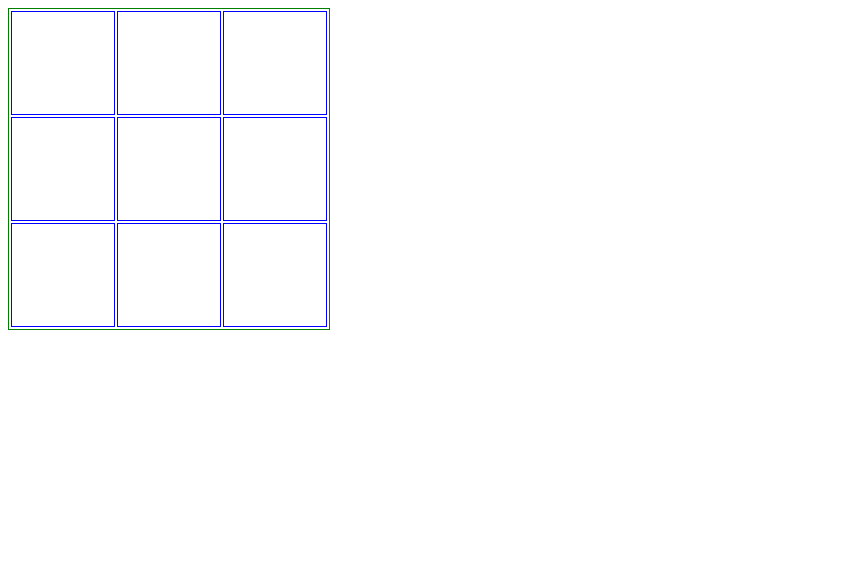
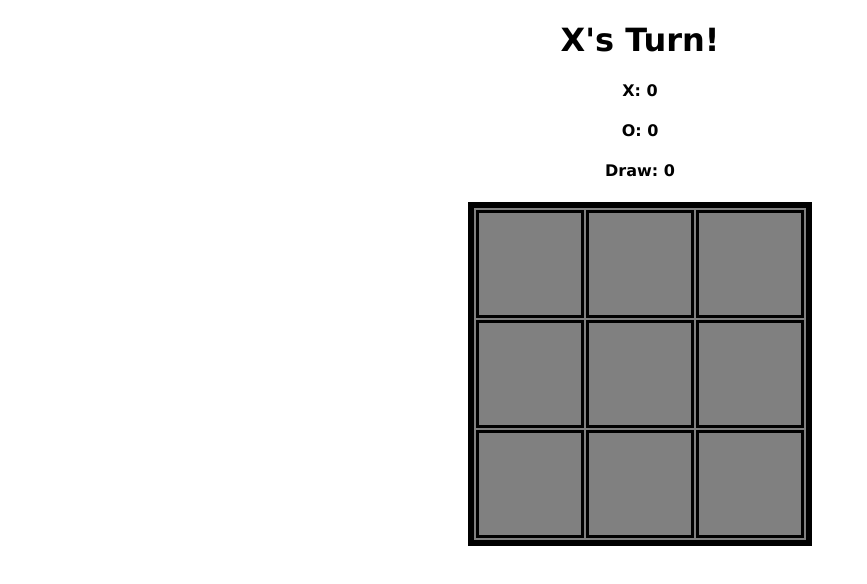
Before and after one commit to jragard/ticTacToeGame, a plain HTML site: page index.html in a window 1280 px wide. Shown: the whole page, without its empty margins (0-867 px from the left). Drawn offline with Linux system fonts and the light colour scheme.

Commit message:
added 'next steps' section

```diff
--- a/index.html
+++ b/index.html
@@ -10,7 +10,10 @@
 </head>
 
 <body>
-    <table>
+
+        <div id="X"></div>
+
+    <table class="table">
         <tr>
             <td id="1"></td>
             <td id="2"></td>
@@ -27,10 +30,12 @@
             <td id="9"></td>
         </tr>
 
+        <div id="xScore"></div>
+        <div id="oScore"></div>
+        <div id="draw"></div>
 
     </table>
 
-    <div id="text" class="rainbow"></div>
     <script type="text/javascript" src="main.js"></script>
 </body>
 
--- a/main.js
+++ b/main.js
@@ -1,5 +1,34 @@
 var currentPlayer = "X";
 var nextPlayer = "O";
+
+var xScore = 0;
+var oScore = 0;
+var drawScore = 0;
+
+// Who's Turn it is
+let element = document.createElement("h1");
+let destination = document.getElementById("X");
+destination.appendChild(element);
+element.innerHTML = "X's Turn!"
+
+// X Score
+let elementX = document.createElement("h4");
+let destinationX = document.getElementById("xScore");
+destinationX.appendChild(elementX);
+elementX.innerHTML = "X: " + xScore;
+
+//O Score
+let elementO = document.createElement("h4");
+let destinationO = document.getElementById("oScore");
+destinationO.appendChild(elementO);
+elementO.innerHTML = "O: " + oScore;
+
+//Draw Score
+let elementDraw = document.createElement("h4");
+let destinationDraw = document.getElementById("draw");
+destinationDraw.appendChild(elementDraw);
+elementDraw.innerHTML = "Draw: " + drawScore;
+
 
 var playerXSelections = new Array();
 var playerOSelections = new Array();
@@ -29,7 +58,7 @@ function checkWinner(playerSelections) {
 
         if (matches === 3) {
             return true;
-            // console.log("Winner");
+
 
         }
     }
@@ -42,8 +71,10 @@ function checkDraw() {
 function resetGame() {
     playerXSelections = new Array();
     playerOSelections = new Array();
-    for (var i = 0; i < cells.length; i++) {
-        cells[i].innerHTML = " "
+    for (let i = 0; i < cells.length; i++) {
+        cells[i].innerHTML = " ";
+        cells[i].addEventListener('click', handleClick);
+
     }
 }
 
@@ -51,37 +82,62 @@ function resetGame() {
 
 handleClick = function (event) {
     var cell = event.target;
+    cell.className = "cellText";
+    // $(".cellText").fadeIn();
 
     cell.innerHTML = currentPlayer;
+    // cell.className = "cellText";
+
+
+
 
     if (currentPlayer === "X") {
+        console.log("X");
+        element.innerHTML = "O's Turn!";
         playerSelections = playerXSelections;
         nextPlayer = "O";
     } else {
+        console.log("O");
+        element.innerHTML = "X's Turn!"
         playerSelections = playerOSelections;
         nextPlayer = "X";
     }
 
     playerSelections.push(parseInt(cell.id));
 
+    cell.removeEventListener('click', handleClick);
 
     if (checkWinner(playerSelections)) {
-        console.log(checkWinner(playerSelections));
         alert("Player" + currentPlayer + "wins!");
+        if (currentPlayer === "X")
+             xScore++;
+             elementX.innerHTML = "X: " + xScore;
+        if (currentPlayer === "O")
+             oScore++
+             elementO.innerHTML = "O: " + oScore;
+        resetGame();
+        }
+
+
+
+
+    if (checkDraw()) {
+        alert("Draw!");
+        drawScore++
+        elementDraw.innerHTML = "Draw: " + drawScore;
         resetGame();
     }
 
-    if (checkDraw()) {
-        alert("Draw!");
-        resetGame();
-    }
+
+
     //Swap Players
 
     currentPlayer = nextPlayer;
+
 }
 
 var cells = document.querySelectorAll("td");
 
 for (var i = 0; i < cells.length; i++) {
-    cells[i].addEventListener('click', handleClick)
+    cells[i].addEventListener('click', handleClick);
 }
--- a/style.css
+++ b/style.css
@@ -1,7 +1,8 @@
 td {
-    border: 1px solid blue;
+    border: 3px solid black;;
     width: 100px;
     height: 100px;
+    margin: 0px;
 }
 
 td:hover {
@@ -9,5 +10,22 @@ td:hover {
 }
 
 table {
-    border: 1px solid green;
+    border: 6px solid black;
+    cursor: pointer;
+    margin: auto;
+    background-color: gray;
+
 }
+
+.cellText {
+    text-align: center;
+    color: white;
+    font-weight: bold;
+    font-size: 80px;
+    font-family: 'Lucida Sans', 'Lucida Sans Regular', 'Lucida Grande', 'Lucida Sans Unicode', Geneva, Verdana, sans-serif;
+}
+
+h1, h4 {
+    text-align: center;
+    font-family: 'Lucida Sans', 'Lucida Sans Regular', 'Lucida Grande', 'Lucida Sans Unicode', Geneva, Verdana, sans-serif;
+}
```
